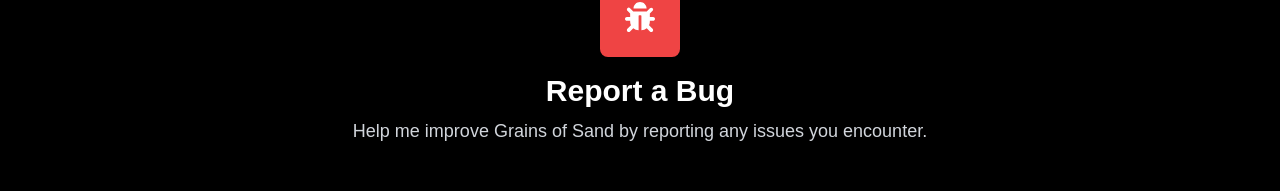
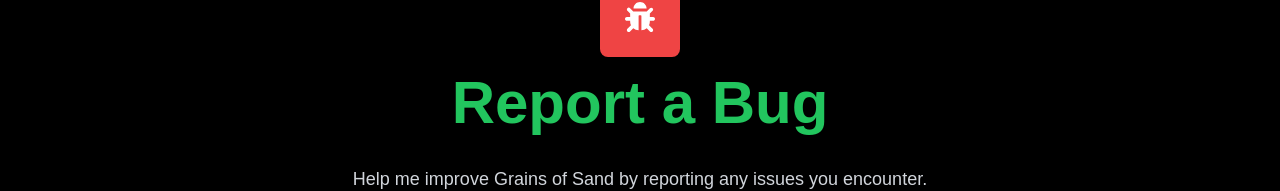
Before and after one commit to kierawilson25/habit-tracker, a Next.js app in the folder Front-end/: page /report-bug in a window 1280 px wide. Shown: the part 200-391 px from the top of the page. Built offline with nearby package versions, Linux system fonts and the light colour scheme; no server answers.

Commit message:
refactor(report-bug/page.tsx): migrate H1 on report a bug page (#430)

```diff
--- a/Front-end/src/app/report-bug/page.tsx
+++ b/Front-end/src/app/report-bug/page.tsx
@@ -3,6 +3,7 @@ import { useState, useEffect } from "react";
 import { HiOutlineCamera, HiOutlineInformationCircle } from "react-icons/hi";
 import { FaBug } from "react-icons/fa";
 import { createClient } from "@/utils/supabase/client";
+import { H1 } from "@/components";
 
 export default function BugReport() {
   const supabase = createClient();
@@ -171,7 +172,7 @@ export default function BugReport() {
             <div className="w-20 h-20 bg-red-500 rounded-lg flex items-center justify-center mx-auto mb-4">
               <FaBug className="text-white text-3xl" />
             </div>
-            <h1 className="text-3xl font-bold text-white mb-2">Report a Bug</h1>
+            <H1 text="Report a Bug" />
             <p className="text-gray-300 text-lg">
               Help me improve Grains of Sand by reporting any issues you encounter.
             </p>
```
